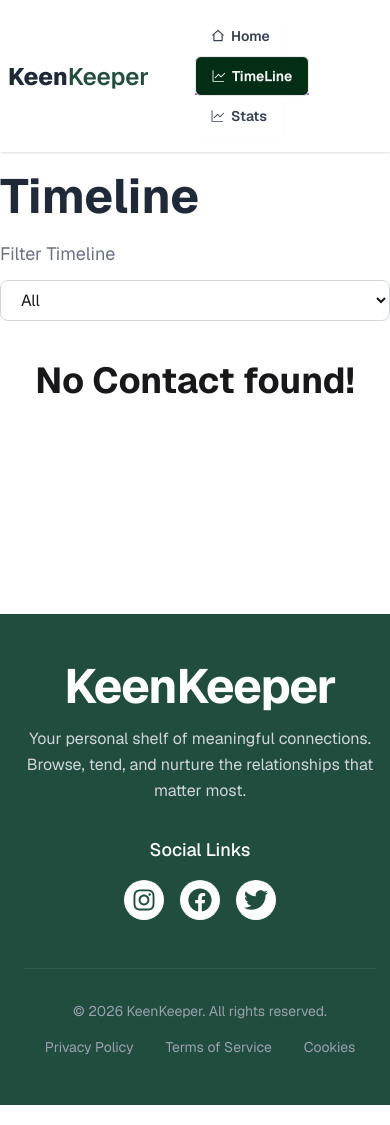
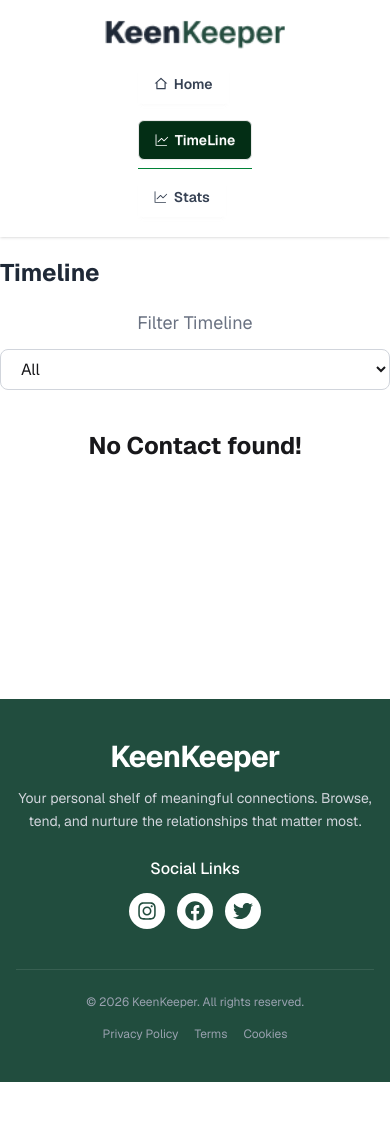
Before and after one commit to arRahat129/assignment07-ar_rahat, a Next.js app: page /timeline in a window 390 px wide. After the commit the page ends 1102 px from the top, so only its background shows below. Built offline with nearby package versions, Linux system fonts and the light colour scheme.

Commit message:
responsiveness placed, and I don't think I'll try the sort and search functionality, I will try later if I had time

```diff
--- a/src/app/friends/page.jsx
+++ b/src/app/friends/page.jsx
@@ -13,8 +13,8 @@ const Friends = async () => {
 
     return (
         <div className='container mx-auto min-h-[50vh]'>
-            <h2 className='text-xl font-bold'>Your Friends</h2>
-            <div className='grid grid-cols-4 text-center gap-6'>
+            <h2 className='text-xl font-bold text-center md:text-start mb-5 md:mb-2'>Your Friends</h2>
+            <div className='grid grid-cols-1 md:grid-cols-3 lg:grid-cols-4 text-center gap-4 lg:gap-6'>
                 {
                     friends.map((friend) => <FriendCard key={friend.id} friend={friend} />)
                 }
--- a/src/app/stats/page.jsx
+++ b/src/app/stats/page.jsx
@@ -9,11 +9,11 @@ export const metadata = {
 const StatsPage = () => {
 
     return (
-        <div className="container mx-auto my-10">
-            <h2 className="font-bold text-5xl my-10 text-[#1F2937]">
+        <div className="container mx-auto my-5 md:my-10">
+            <h2 className="font-bold text-3xl md:text-5xl my-0 md:my-10 text-[#1F2937] text-center md:text-start">
                 Friendship Analytics
             </h2>
-            <div className="my-10 bg-white border border-gray-200 shadow p-10 rounded-xl">
+            <div className="my-5 md:my-10 bg-white border border-gray-200 shadow p-5 md:p-10 rounded-xl">
                 <h2 className="font-semibold text-lg mb-10 text-[#244D3F]">
                     By Interaction Type
                 </h2>
--- a/src/components/HomePage/Banner.jsx
+++ b/src/components/HomePage/Banner.jsx
@@ -4,8 +4,8 @@ import { FaPlus } from 'react-icons/fa6';
 const Banner = () => {
     return (
         <div className='text-center container mx-auto'>
-            <h2 className='font-bold text-5xl text-[#1F2937] mb-4'>Friends to keep close in your Life</h2>
-            <p className='text-[#64748B] mb-8'>Your personal shelf of meaningful connections. Browse, tend, and nurture the <br /> relationships that matter most.</p>
+            <h2 className='font-bold text-2xl md:text-4xl lg:text-5xl text-[#1F2937] mb-2 md:mb-4'>Friends to keep close in your Life</h2>
+            <p className='text-[#64748B] mb-4 lg:mb-8'>Your personal shelf of meaningful connections. Browse, tend, and nurture the <br /> relationships that matter most.</p>
             <button className='btn bg-[#244D3F] rounded-md px-4 py-3 text-white'>
                 <FaPlus /> Add a Friend
             </button>
--- a/src/components/Stats/Interactions.jsx
+++ b/src/components/Stats/Interactions.jsx
@@ -8,11 +8,11 @@ const Interactions = () => {
     // console.log(timelines, "Timeline");
 
     return (
-        <div className='card bg-white shadow-lg rounded-lg p-8 text-center space-y-2'>
-                <h1 className='text-[#244D3F] text-[32px] font-semibold'>
+        <div className='card bg-white shadow-lg rounded-lg p-8 flex justify-center items-center space-y-2'>
+                <h1 className='text-[#244D3F] text-2xl md:text-[32px] font-semibold'>
                     {timelines.length}
                 </h1>
-                <p className='text-[#64748B]'>Interations This Month</p>
+                <p className='text-[#64748B] text-center'>Interations This Month</p>
             </div>
     );
 };
--- a/src/components/TimelineData/TimelineClient.jsx
+++ b/src/components/TimelineData/TimelineClient.jsx
@@ -14,10 +14,10 @@ const TimelineClient = () => {
 
     return (
         <div className='container mx-auto space-y-5 min-h-[50vh]'>
-            <h2 className='text-[#1F2937] text-5xl font-bold'>Timeline</h2>
+            <h2 className='text-[#1F2937] text-2xl md:text-4xl lg:text-5xl font-bold'>Timeline</h2>
 
-            <div className='flex flex-col gap-3 max-w-md'>
-                <label htmlFor="" className='text-gray-500 text-lg'>Filter Timeline</label>
+            <div className='flex flex-col mx-auto md:mx-0 gap-3 max-w-md'>
+                <label htmlFor="" className='text-gray-500 text-lg text-center md:text-start'>Filter Timeline</label>
                 <select
                     className="border border-gray-300 px-4 py-2 rounded-lg"
                     onChange={event => setFilterType(event.target.value)}
@@ -31,7 +31,7 @@ const TimelineClient = () => {
 
             <div className="container mx-auto my-10">
                 {processedTimelines.length === 0 ? (
-                    <h2 className="font-bold text-4xl text-center my-5">
+                    <h2 className="font-bold text-2xl md:text-4xl text-center my-5">
                         No Contact found!
                     </h2>
                 ) : (
--- a/src/components/shared/Footer/Footer.jsx
+++ b/src/components/shared/Footer/Footer.jsx
@@ -3,36 +3,43 @@ import { FaFacebook, FaInstagram, FaTwitter } from 'react-icons/fa';
 
 const Footer = () => {
     return (
-    <footer className="bg-[#214d3e] text-white py-12 px-6 w-100 md:container lg:w-400 mx-auto">
-      <div className="mx-auto flex flex-col items-center">
+        <footer className="bg-[#214d3e] text-white py-10 sm:py-12 px-4 sm:px-6 w-full">
 
-        <h2 className="text-5xl font-bold mb-4 tracking-tight">KeenKeeper</h2>
-        <p className="text-gray-300 text-center max-w-xl mb-8 leading-relaxed">
+            <div className="container mx-auto flex flex-col items-center text-center">
+
+                <h2 className="text-3xl sm:text-4xl lg:text-5xl font-bold mb-3 sm:mb-4 tracking-tight">
+                    KeenKeeper
+                </h2>
+
+                <p className="text-gray-300 text-sm sm:text-base max-w-xl mb-6 sm:mb-8 leading-relaxed">
                     Your personal shelf of meaningful connections. Browse, tend, and nurture the relationships that matter most.
                 </p>
 
-        <div className="flex flex-col items-center mb-12">
-          <span className="text-lg font-medium mb-4">Social Links</span>
-          <div className="flex gap-4">
-            <a href="#" className="bg-white p-2 rounded-full text-[#214d3e] hover:bg-gray-200 transition-colors">
-              <FaInstagram size={24} />
+                <div className="flex flex-col items-center mb-10 sm:mb-12">
+                    <span className="text-base sm:text-lg font-medium mb-3 sm:mb-4">
+                        Social Links
+                    </span>
+                    <div className="flex gap-3 sm:gap-4">
+                        <a href="#" className="bg-white p-2 sm:p-3 rounded-full text-[#214d3e] hover:bg-gray-200 transition">
+                            <FaInstagram size={20} />
                         </a>
-            <a href="#" className="bg-white p-2 rounded-full text-[#214d3e] hover:bg-gray-200 transition-colors">
-              <FaFacebook size={24} />
+                        <a href="#" className="bg-white p-2 sm:p-3 rounded-full text-[#214d3e] hover:bg-gray-200 transition">
+                            <FaFacebook size={20} />
                         </a>
-            <a href="#" className="bg-white p-2 rounded-full text-[#214d3e] hover:bg-gray-200 transition-colors">
-              <FaTwitter size={24} />
+                        <a href="#" className="bg-white p-2 sm:p-3 rounded-full text-[#214d3e] hover:bg-gray-200 transition">
+                            <FaTwitter size={20} />
                         </a>
                     </div>
                 </div>
 
-        <div className="w-full border-t border-white/10 pt-8 flex flex-col md:flex-row justify-between items-center text-sm text-gray-400">
-          <p>© 2026 KeenKeeper. All rights reserved.</p>
-
-          <div className="flex gap-8 mt-4 md:mt-0">
-            <a href="#" className="hover:text-white transition-colors">Privacy Policy</a>
-            <a href="#" className="hover:text-white transition-colors">Terms of Service</a>
-            <a href="#" className="hover:text-white transition-colors">Cookies</a>
+                <div className="w-full border-t border-white/10 pt-6 sm:pt-8 flex flex-col md:flex-row justify-between items-center gap-4 text-xs sm:text-sm text-gray-400">
+                    <p className="text-center md:text-left">
+                        © 2026 KeenKeeper. All rights reserved.
+                    </p>
+                    <div className="flex flex-wrap justify-center gap-4 sm:gap-6">
+                        <a href="#" className="hover:text-white transition">Privacy Policy</a>
+                        <a href="#" className="hover:text-white transition">Terms</a>
+                        <a href="#" className="hover:text-white transition">Cookies</a>
                     </div>
                 </div>
             </div>
--- a/src/components/shared/Navbar/CurrentLink.jsx
+++ b/src/components/shared/Navbar/CurrentLink.jsx
@@ -14,7 +14,7 @@ const CurrentLink = ({ items, href, children }) => {
     return (
         <Link
             href={href}
-            className={`pb-2 font-semibold ${pathname === href ? "border-b-2 border-purple-500" : ""}`}
+            className={`pb-2 font-semibold ${pathname === href ? "border-b-1 border-green-700" : ""}`}
         >
             <button className={`btn ${pathname === href
                 ? "text-white bg-green-950 rounded-md"
--- a/src/components/shared/Navbar/Navbar.jsx
+++ b/src/components/shared/Navbar/Navbar.jsx
@@ -22,27 +22,32 @@ const Navbar = () => {
 
     return (
         <div className='bg-base-100 shadow-sm'>
-            <div className="navbar container mx-auto py-4">
-                <div className="navbar-start">
+            <div className="container mx-auto px-4 sm:px-6 lg:px-0 py-3 sm:py-4 flex flex-col md:flex-row md:items-center md:justify-between gap-3">
+
+                <div className="flex justify-center md:justify-start">
                     <Link href={"/"}>
                         <Image
                             src={NavImage}
                             alt="NavImage"
-                        / >
+                            className="h-10 w-auto sm:h-12"
+                        />
                     </Link>
                 </div>
 
-                <div className="navbar-end">
-                    <div>
-                        {
-                            navItems.map((items, i) => (
-                                <CurrentLink key={i} items={items} href={items.path}>
-                                    {items.text}
-                                </CurrentLink>
-                            ))
-                        }
+                <div className="flex justify-center md:justify-end">
+                    <div className="flex flex-col md:flex-row flex-wrap justify-center gap-2 sm:gap-3">
+                        {navItems.map((items, i) => (
+                            <CurrentLink
+                                key={i}
+                                items={items}
+                                href={items.path}
+                            >
+                                {items.text}
+                            </CurrentLink>
+                        ))}
                     </div>
                 </div>
+
             </div>
         </div>
     );
```
Also changed, not shown: src/app/friends/[friendId]/page.jsx (+59 -46 lines), src/components/HomePage/Stats.jsx (+10 -10 lines), src/components/TimelineData/TimelineData.jsx (+25 -26 lines), 1 other file (tests, documents, lock files or other folders). Lines whose indentation alone changed are shown as unchanged.
